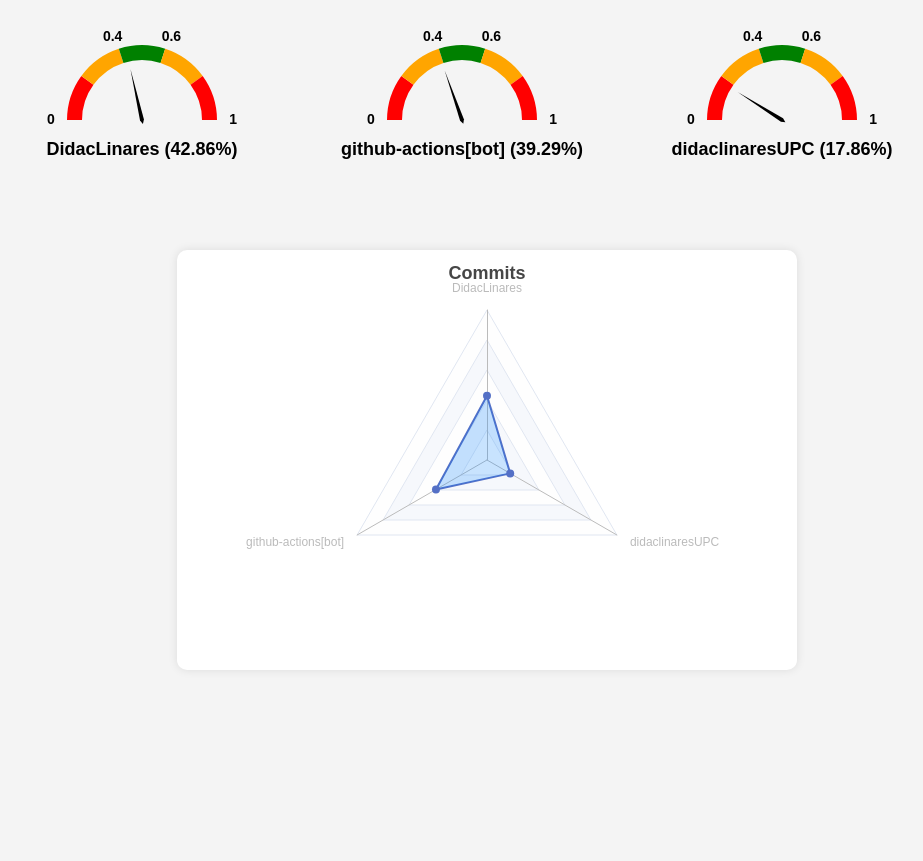
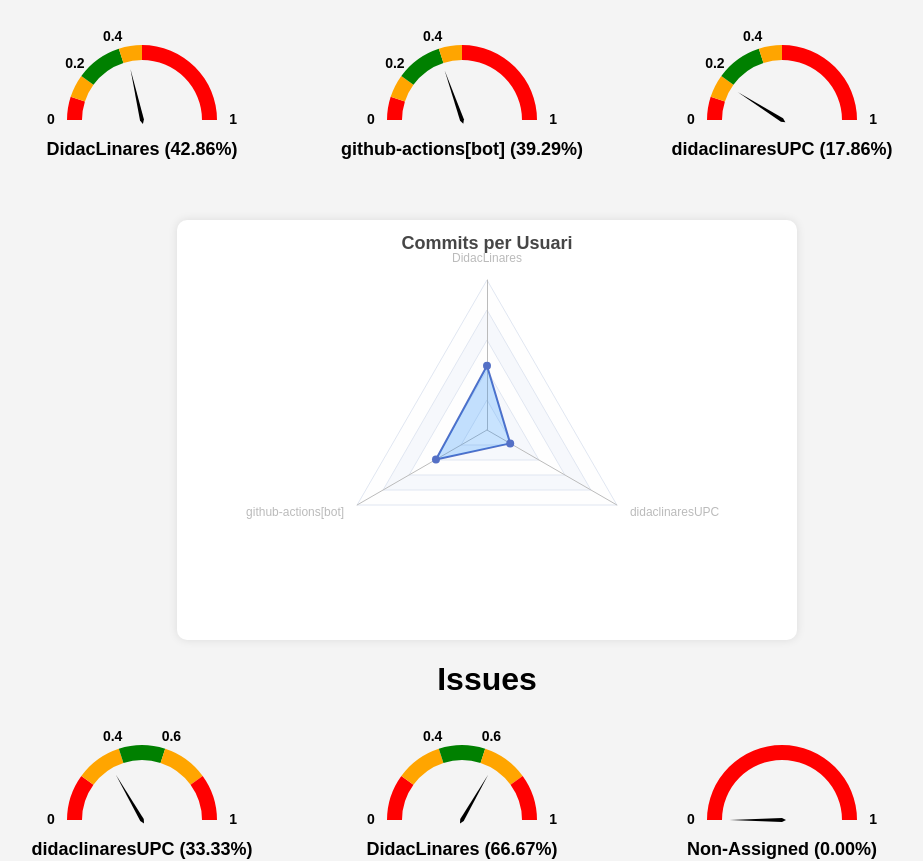
Before and after one commit to DidacLinares/ProvaMetriques, a plain HTML site: page index.html in a window 1280 px wide. Shown: the part 100-961 px from the top of the page, without its empty margins (153-1076 px from the left). Before the commit the page ends 840 px from the top, so only its background shows below. Drawn offline with nearby package versions, Linux system fonts and the light colour scheme.

Commit message:
Afegit indicadors de Issues

```diff
--- a/index.html
+++ b/index.html
@@ -27,15 +27,18 @@
             text-decoration: none;
             color: inherit;
         }
-
         a.commit-link:hover {
-            color: #1800f3;
-            text-decoration: underline;
+            text-decoration: none;
         }
-        #radarChart {
+        .chart-wrapper {
+            display: flex;
+            flex-wrap: wrap;
+            justify-content: center;
+            gap: 40px;
+        }
+        .chart-container {
             width: 600px;
             height: 400px;
-            margin: 30px auto;
             background: white;
             border-radius: 10px;
             padding: 10px;
@@ -45,25 +48,31 @@
 </head>
 <body>
     <h1><a href="old.html" class="commit-link">Commits</a></h1>
-    <div class="gauge-container" id="gaugeContainer"></div>
-    <div id="radarChart"></div>
+    <div class="gauge-container" id="gaugeCommitsContainer"></div>
+    <div class="chart-wrapper">
+        <div id="radarCommitsChart" class="chart-container"></div>
+    </div>
+
+    <h1>Issues</h1>
+    <div class="gauge-container" id="gaugeIssuesContainer"></div>
+    <div class="chart-wrapper">
+        <div id="radarIssuesChart" class="chart-container"></div>
+    </div>
 
     <script>
         fetch('metrics.json')
-            .then(response => {
-                if (!response.ok) {
-                    throw new Error('Error al carregar el JSON');
-                }
-                return response.json();
-            })
+            .then(response => response.json())
             .then(data => {
-                const container = document.getElementById('gaugeContainer');
-                const radarContainer = document.getElementById('radarChart');
-                const users = Object.entries(data.Commits).filter(([user]) => user.toLowerCase() !== 'total');
-                const totalCommits = users.reduce((sum, [, commits]) => sum + commits, 0);
+                function createGauges(containerId, dataObj, totalKey,type) {
+                    const container = document.getElementById(containerId);
+                    const users = Object.entries(dataObj).filter(([user]) => user.toLowerCase() !== totalKey);
+                    const total = users.reduce((sum, [, value]) => sum + value, 0);
+                    const labels = type === "commits"
+                        ? { 0: "0", 0.2: "0.2",0.4: "0.4", 1: "1" }
+                        : { 0: "0", 0.4: "0.4", 0.6: "0.6", 1: "1" };
 
-                users.forEach(([user, commits]) => {
-                    const percentage = totalCommits > 0 ? (commits / totalCommits) : 0;
+                    users.forEach(([user, value]) => {
+                        const percentage = total > 0 ? (value / total) : 0;
 
                         const gaugeItem = document.createElement('div');
                         gaugeItem.classList.add('gauge-item');
@@ -74,7 +83,13 @@
                         gaugeItem.appendChild(gaugeDiv);
 
                         container.appendChild(gaugeItem);
-
+                        const isNonAssigned = user.toLowerCase() === 'non-assigned';
+                        let gaugeColor;
+                        if (type === "commits") {
+                            gaugeColor = [[0.1, 'red'],[0.2, 'orange'], [0.4, 'green'], [0.5, 'orange'], [1, 'red']];
+                        } else {
+                            gaugeColor = isNonAssigned ? [[0, 'red'], [1, 'red']] : [[0.2, 'red'], [0.4, 'orange'], [0.6, 'green'], [0.8, 'orange'], [1, 'red']];
+                        };
                         const chart = echarts.init(gaugeDiv);
                         const option = {
                             series: [{
@@ -86,7 +101,7 @@
                                 axisLine: {
                                     lineStyle: {
                                         width: 15,
-                                    color: [[0.2, 'red'], [0.4, 'orange'], [0.6, 'green'],[0.8, 'orange'],[1,'red']]
+                                        color: gaugeColor
                                     }
                                 },
                                 pointer: {
@@ -103,7 +118,9 @@
                                     color: '#000',
                                     fontWeight: 'bold',
                                     formatter: function (value) {
-                                    let labels = { 0: "0", 0.4: "0.4", 0.6: "0.6", 1: "1" };
+                                        if (isNonAssigned) {
+                                            return value === 0 || value === 1 ? value.toString() : "";
+                                        }
                                         return labels[value] || "";
                                     }
                                 },
@@ -118,31 +135,43 @@
                         };
                         chart.setOption(option);
                     });
+                }
 
-                const radarChart = echarts.init(radarContainer);
+                function createRadarChart(containerId, dataObj, totalKey, title) {
+                    const container = document.getElementById(containerId);
+                    const users = Object.entries(dataObj).filter(([user]) => user.toLowerCase() !== totalKey && user.toLowerCase() !== 'non-assigned');
+                    const total = users.reduce((sum, [, value]) => sum + value, 0);
+
+                    const radarChart = echarts.init(container);
                     const radarOption = {
                         title: {
-                        text: 'Commits',
+                            text: title,
                             left: 'center'
                         },
                         tooltip: {},
                         radar: {
-                        indicator: users.map(([user, commits]) => ({ name: user, max: totalCommits })),
+                            indicator: users.map(([user, value]) => ({ name: user, max: total })),
                             shape: 'polygon'
                         },
                         series: [{
-                        name: 'Commits',
+                            name: title,
                             type: 'radar',
                             data: [
                                 {
-                                value: users.map(([, commits]) => commits),
-                                name: 'Commits per Usuari',
+                                    value: users.map(([, value]) => value),
+                                    name: title,
                                     areaStyle: { color: 'rgba(0, 128, 255, 0.3)' }
                                 }
                             ]
                         }]
                     };
                     radarChart.setOption(radarOption);
+                }
+
+                createGauges('gaugeCommitsContainer', data.Commits, 'total',"commits");
+                createRadarChart('radarCommitsChart', data.Commits, 'total', 'Commits per Usuari');
+                createGauges('gaugeIssuesContainer', data.Issues, 'total',"issues");
+                createRadarChart('radarIssuesChart', data.Issues, 'total', 'Issues per Usuari');
             })
             .catch(error => {
                 console.error('Error:', error);
```
Lines whose indentation alone changed are shown as unchanged.
